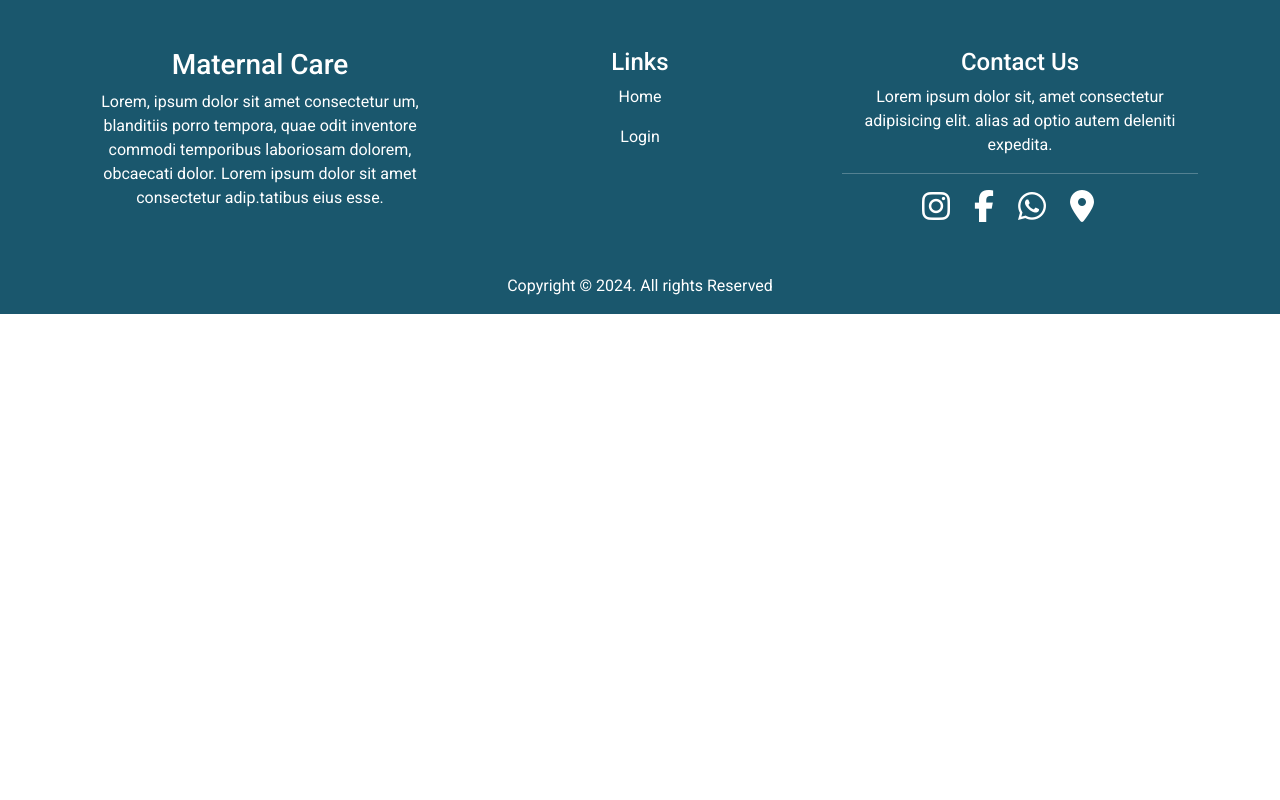
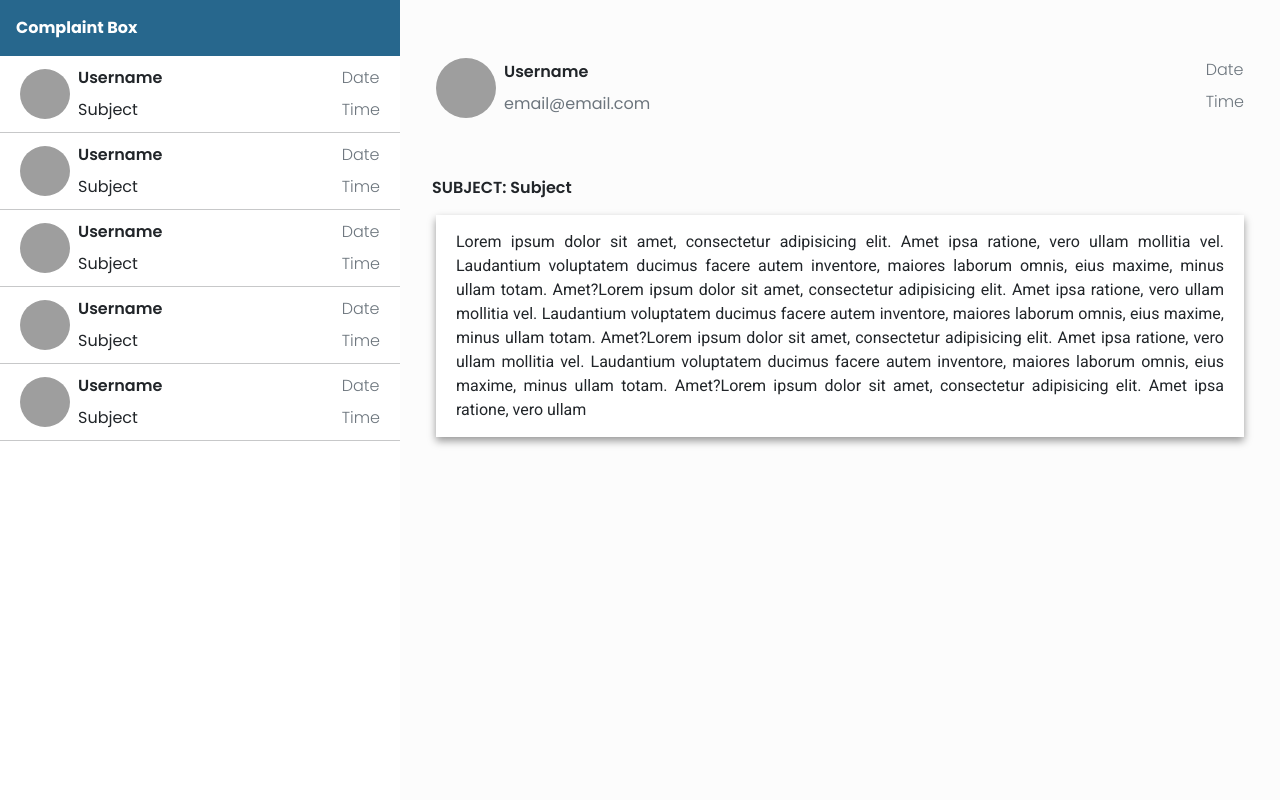
Before and after one commit to aadilmansoor/maternal-care, a React (Create React App) app: page /admin/chat in a window 1280 px wide. Shown: the top 800 px of the page. Built offline with nearby package versions, Linux system fonts and the light colour scheme; grey boxes are pictures that could not be loaded.

Commit message:
admin chat

```diff
--- a/src/App.js
+++ b/src/App.js
@@ -28,7 +28,7 @@ import Newsletter from "./pages/Admin/Newsletter/Newsletter";
 import MarkAttendance from "./pages/Service_Provider/MarkAttendance/MarkAttendance";
 import ServiceProviderInfo from "./components/ServiceProviderInfo/ServiceProviderInfo";
 import ServiceProviders from "./pages/Admin/ServiceProviders/ServiceProviders";
-
+import ChatPage from "./pages/Admin/ChatPage/ChatPage";
 
 function App() {
   return (
@@ -63,7 +63,11 @@ function App() {
         <Route path="/reset-password" element={<ForgotPassword />} />
         <Route path="/user/booking-status" element={<BookingStatus />} />
         <Route path="/admin/send-newsletter" element={<Newsletter />} />
-        <Route path="/admin/serviceproviderinfo" element={<ServiceProviderInfo/>} />
+        <Route
+          path="/admin/service-provider-info"
+          element={<ServiceProviderInfo />}
+        />
+        <Route path="/admin/chat" element={<ChatPage />} />
 
         <Route
           path="/service-provider/mark-attendance"
--- a/src/Services/allAPI.js
+++ b/src/Services/allAPI.js
@@ -76,21 +76,21 @@ export const adminLogin = async (req) => {
   );
 };
 
-export const serviceProviderMarkAttendance = async (req) => {
+export const serviceProviderMarkAttendance = async (req, headers) => {
   return await commonAPI(
     "POST",
     `${base_URL}/maternalcare/user/serviceprovider/attendance`,
     req,
-    ""
+    headers
   );
 };
 
-export const serviceProviderShowAttendance = async (req) => {
+export const serviceProviderShowAttendance = async (req, headers) => {
   return await commonAPI(
     "POST",
     `${base_URL}/maternalcare/user/serviceprovider/attendanceview`,
     req,
-    ""
+    headers
   );
 };
 
--- /dev/null
+++ b/src/pages/Admin/ChatPage/ChatPage.css
@@ -0,0 +1,74 @@
+p,
+hr {
+    margin: 0;
+}
+
+.chat_container {
+    display: flex;
+    height: 100vh;
+
+    ::-webkit-scrollbar {
+        width: 3px;
+        height: 3px;
+    }
+
+    ::-webkit-scrollbar-thumb {
+        background-color: rgb(39, 103, 141);
+        border-radius: 6px;
+    }
+}
+
+.box_heading {
+    background-color: rgb(39, 103, 141);
+}
+
+.chat_info {
+    display: flex;
+    justify-content: space-between;
+    padding: 10px 20px;
+    cursor: pointer;
+}
+
+.chat_info:hover {
+    box-shadow: 0 4px 8px rgba(0, 0, 0, 0.1);
+    background-color: rgb(231, 230, 230);
+
+}
+
+.chat_profile {
+    box-shadow: 4px 4px 8px rgba(0, 0, 0, 0.7);
+    min-width: 400px;
+    height: 100vh;
+    overflow-y: auto;
+
+}
+
+.message_box {
+    height: 100vh;
+    width: 100%;
+    display: flex;
+    flex-direction: column;
+    justify-content: center;
+    align-items: center;
+}
+
+.message_container {
+    background-color: rgb(252, 252, 252);
+    width: 100%;
+    height: 100vh;
+}
+
+.message_content {
+    max-height: calc(100% - 250px);
+    overflow-y: auto;
+    margin: 15px 20px;
+    text-align: justify;
+    padding: 15px 20px;
+    box-shadow: 0 4px 8px rgba(0, 0, 0, 0.4);
+}
+
+@media screen and (max-width: 850px) {
+    .chat_profile {
+        display: none;
+    }
+}
--- /dev/null
+++ b/src/pages/Admin/ChatPage/ChatPage.jsx
@@ -0,0 +1,92 @@
+import { Avatar } from "@mui/material";
+import "./ChatPage.css";
+
+const ChatPage = () => {
+  function chatInfo() {
+    return (
+      <>
+        <div className="chat_info">
+          <div className="d-flex gap-2 justify-content-center align-items-center">
+            <Avatar
+              alt="profile"
+              src="https://th.bing.com/th/id/OIP.DhcpZV93vm2K_TkGekCVFwHaHa?w=600&h=600&rs=1&pid=ImgDetMain"
+              sx={{ width: 50, height: 50 }}
+            />
+            <div className="d-flex flex-column gap-2">
+              <p className="poppins-semibold">Username</p>
+              <p className="poppins-regular">Subject</p>
+            </div>
+          </div>
+          <div className="d-flex flex-column gap-2 text-secondary">
+            <p className="poppins-light">Date</p>
+            <p className="poppins-light">Time</p>
+          </div>
+        </div>
+        <hr />
+      </>
+    );
+  }
+
+  return (
+    <>
+      <div className="chat_container poppins-regular">
+        <div className="chat_profile">
+          <div className="ps-3 py-3 poppins-bold box_heading text-white sticky-top">
+            Complaint Box
+          </div>
+          {chatInfo()}
+          {chatInfo()}
+          {chatInfo()}
+          {chatInfo()}
+          {chatInfo()}
+        </div>
+        {/* <div className="message_box">
+          <img src="/images/envelope.svg" alt="envelope" className="mb-2" />
+          <p className="mb-2 poppins-regular">Select an item to read</p>
+          <p className="text-secondary poppins-light">Nothing is selected</p>
+        </div> */}
+        <div className="message_container px-3">
+          <div className="chat_info my-5">
+            <div className="d-flex gap-2 justify-content-center align-items-center">
+              <Avatar
+                alt="profile"
+                src="https://th.bing.com/th/id/OIP.DhcpZV93vm2K_TkGekCVFwHaHa?w=600&h=600&rs=1&pid=ImgDetMain"
+                sx={{ width: 60, height: 60 }}
+              />
+              <div className="d-flex flex-column gap-2">
+                <p className="poppins-semibold">Username</p>
+                <p className="poppins-regular text-secondary">
+                  email@email.com
+                </p>
+              </div>
+            </div>
+            <div className="d-flex flex-column gap-2 text-secondary">
+              <p className="poppins-light">Date</p>
+              <p className="poppins-light">Time</p>
+            </div>
+          </div>
+          <div>
+            <p className="poppins-semibold ms-3">SUBJECT: Subject</p>
+          </div>
+          <div className="message_content bg-white">
+            <p>
+              Lorem ipsum dolor sit amet, consectetur adipisicing elit. Amet
+              ipsa ratione, vero ullam mollitia vel. Laudantium voluptatem
+              ducimus facere autem inventore, maiores laborum omnis, eius
+              maxime, minus ullam totam. Amet?Lorem ipsum dolor sit amet,
+              consectetur adipisicing elit. Amet ipsa ratione, vero ullam
+              mollitia vel. Laudantium voluptatem ducimus facere autem
+              inventore, maiores laborum omnis, eius maxime, minus ullam totam.
+              Amet?Lorem ipsum dolor sit amet, consectetur adipisicing elit.
+              Amet ipsa ratione, vero ullam mollitia vel. Laudantium voluptatem
+              ducimus facere autem inventore, maiores laborum omnis, eius
+              maxime, minus ullam totam. Amet?Lorem ipsum dolor sit amet,
+              consectetur adipisicing elit. Amet ipsa ratione, vero ullam
+            </p>
+          </div>
+        </div>
+      </div>
+    </>
+  );
+};
+export default ChatPage;
--- a/src/pages/Admin/ServiceProviders/ServiceProviders.jsx
+++ b/src/pages/Admin/ServiceProviders/ServiceProviders.jsx
@@ -78,7 +78,7 @@ const ServiceProviders = () => {
                         </span>
                       </TableCell>
                       <TableCell align="right">
-                        <div className="btn_container">
+                        <span className="btn_container">
                           <Button
                             variant="primary"
                             size="sm"
@@ -98,7 +98,7 @@ const ServiceProviders = () => {
                           >
                             See Attendance
                           </Button>
-                        </div>
+                        </span>
                       </TableCell>
                     </TableRow>
                   );
--- a/src/pages/Service_Provider/Attendance/Attendance.jsx
+++ b/src/pages/Service_Provider/Attendance/Attendance.jsx
@@ -16,10 +16,24 @@ import { serviceProviderShowAttendance } from "../../../Services/allAPI";
 const Attendance = () => {
   const [month, setMonth] = useState("01");
   const [year, setYear] = useState("2024");
+  const [data, setData] = useState([]);
+  console.log(data);
   useEffect(() => {
-    const fetchData = () => {
-      const result = serviceProviderShowAttendance({ month, year });
-      console.log(result);
+    const fetchData = async () => {
+      const token = localStorage.getItem("maternity-token");
+      const headers = {
+        "Content-type": "application/json",
+        Authorization: `${token}`,
+      };
+      const result = await serviceProviderShowAttendance(
+        { month, year },
+        headers
+      );
+      if (result.status === 200) {
+        setData(result.data);
+      } else {
+        setData([]);
+      }
     };
     fetchData();
   }, [month, year]);
@@ -53,6 +67,7 @@ const Attendance = () => {
         </Form.Select>
       </div>
       <div className="table_container">
+        {data.length > 0 ? (
           <TableContainer component={Paper} className="mt-4 mb-4">
             <Table sx={{ minWidth: 650 }} aria-label="simple table">
               <TableHead className="table_head">
@@ -64,29 +79,31 @@ const Attendance = () => {
                 </TableRow>
               </TableHead>
               <TableBody>
+                {data.map((attendance) => {
+                  return (
                     <TableRow
+                      key={attendance._id}
                       sx={{ "&:last-child td, &:last-child th": { border: 0 } }}
                     >
-                <TableCell>01/03/2025</TableCell>
-                <TableCell align="right">09:00AM</TableCell>
-                <TableCell align="right">05:00PM</TableCell>
+                      <TableCell>{attendance.date}</TableCell>
+                      <TableCell align="right">{attendance.time_in}</TableCell>
+                      <TableCell align="right">{attendance.time_out}</TableCell>
                       <TableCell align="right">
+                        {attendance.present ? (
                           <span className="text-success fs-6">Present</span>
+                        ) : (
+                          <span className="text-danger fs-6">Absent</span>
+                        )}
                       </TableCell>
                     </TableRow>
-              <TableRow
-                sx={{ "&:last-child td, &:last-child th": { border: 0 } }}
-              >
-                <TableCell>01/03/2025</TableCell>
-                <TableCell align="right">--</TableCell>
-                <TableCell align="right">--</TableCell>
-                <TableCell align="right">
-                  <span className="text-danger fs-6">Absent</span>
-                </TableCell>
-              </TableRow>
+                  );
+                })}
               </TableBody>
             </Table>
           </TableContainer>
+        ) : (
+          "No data found"
+        )}
       </div>
     </div>
   );
--- a/src/pages/Service_Provider/MarkAttendance/MarkAttendance.jsx
+++ b/src/pages/Service_Provider/MarkAttendance/MarkAttendance.jsx
@@ -33,14 +33,22 @@ const MarkAttendance = () => {
     const serviceProviderId = localStorage.getItem("serviceProviderId");
 
     const uploadData = async () => {
-      const result = await serviceProviderMarkAttendance({
+      const token = localStorage.getItem("maternity-token");
+      const headers = {
+        "Content-type": "application/json",
+        Authorization: `${token}`,
+      };
+      const result = await serviceProviderMarkAttendance(
+        {
           date: formattedDate,
           time_in,
           time_out,
           workingHours,
           serviceProviderId,
           present: true,
-      });
+        },
+        headers
+      );
       console.log(result);
     };
     uploadData();
```
Also changed, not shown: public/images/envelope.svg (added). Lines whose indentation alone changed are shown as unchanged.
